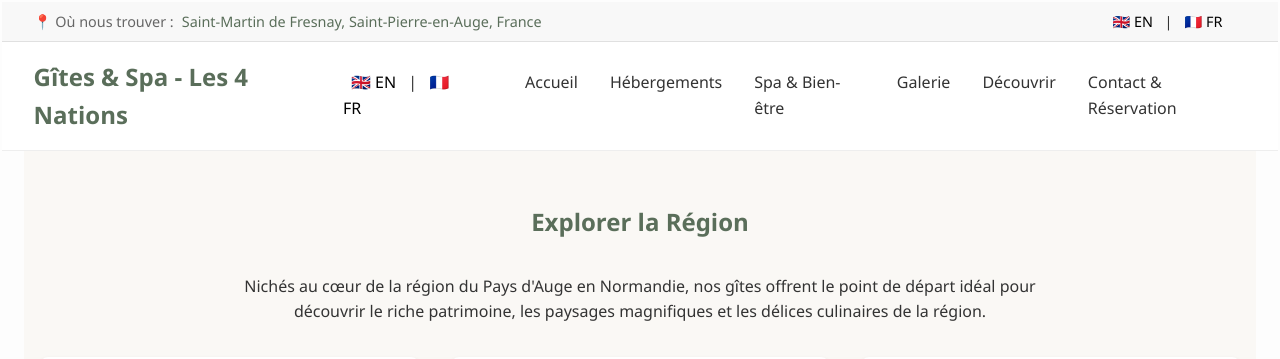
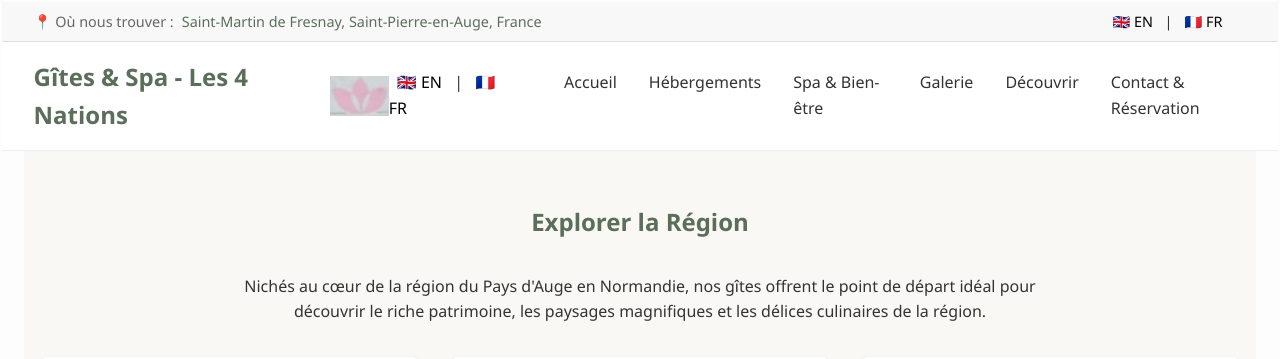
Before and after one commit to anaisosouf-hub/Gite-Les4Nations, a plain HTML site: page about-fr.html in a window 1280 px wide. Shown: the top 359 px of the page. Drawn offline with Linux system fonts and the light colour scheme.

Commit message:
Add logo to all pages

```diff
--- a/about-fr.html
+++ b/about-fr.html
@@ -27,7 +27,10 @@
             </div>
         </div>
         <nav>
-            <div class="logo">Gîtes & Spa - Les 4 Nations</div>
+            <div class="logo">
+                Gîtes & Spa - Les 4 Nations
+                <img src="Picture_Logo.png" alt="Logo" class="logo-img">
+            </div>
             <div class="language-switcher">
                 <a href="about-en.html">🇬🇧 EN</a> |
                 <a href="about-fr.html">🇫🇷 FR</a>
--- a/css/style.css
+++ b/css/style.css
@@ -60,6 +60,14 @@ nav .logo {
     font-weight: bold;
     color: #5a6e5a;
     /* Earthy green */
+    display: flex;
+    align-items: center;
+    gap: 0.5rem;
+}
+
+nav .logo .logo-img {
+    height: 40px;
+    width: auto;
 }
 
 nav ul {
```
Also changed, not shown: about-en.html (+4 -1 lines), contact-en.html (+4 -1 lines), contact-fr.html (+4 -1 lines), gallery-en.html (+4 -1 lines), gallery-fr.html (+4 -1 lines), index-en.html (+4 -1 lines), index.html (+4 -1 lines), rooms-en.html (+4 -1 lines), rooms-fr.html (+4 -1 lines), services-en.html (+4 -1 lines), services-fr.html (+4 -1 lines).
